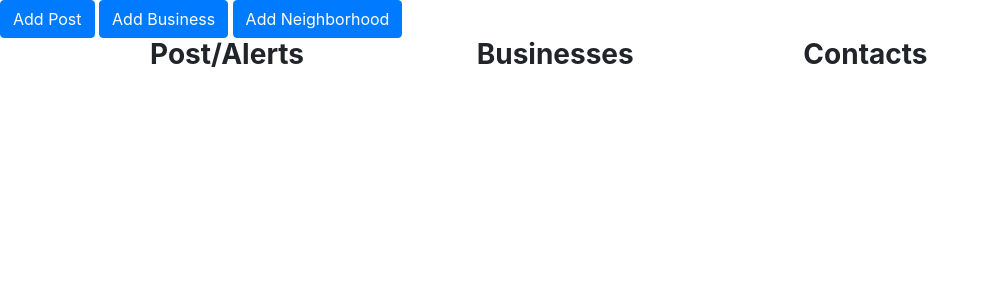
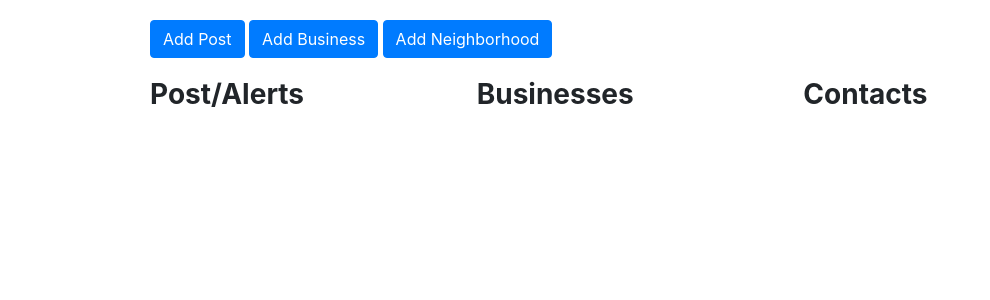
Before and after one commit to Joshua-Barawa/Django-IP4, a Django app: page /find-business/ in a window 1280 px wide. Shown: the part 72-372 px from the top of the page, without its empty margins (0-990 px from the left). Run offline with Django 4.2, Linux system fonts and the light colour scheme; the visitor is signed in with stand-in values (Sample User, id 1); some libraries are stand-ins or nearby versions.

Commit message:
added padding to buttons

```diff
--- a/app/static/css/index.css
+++ b/app/static/css/index.css
@@ -64,3 +64,8 @@ font-size:18px;
 .p-date{
 font-style:italic;
 }
+
+.b-section{
+padding-left:150px;
+margin:20px 0px;
+}
--- a/app/templates/html/index.html
+++ b/app/templates/html/index.html
@@ -4,8 +4,11 @@
  {% block css %}<link rel="stylesheet" href="{% static 'css/index.css' %}"> {% endblock %}
 
 {% block content %}
-
-
+<div class="b-section">
+<button href="/add-post/" class="btn btn-primary a-btn" data-toggle="modal" data-target="#exampleModal"> Add Post</button>
+<button class="btn btn-primary a-btn" data-toggle="modal" data-target="#exampleModal2">Add Business</button>
+<button type="button" class="btn btn-primary a-btn" data-toggle="modal" data-target="#exampleModal3"> Add Neighborhood</button>
+</div>
 
 <!--START OF ADD POST-->
 <div class="modal fade" id="exampleModal" tabindex="-1" role="dialog" aria-labelledby="exampleModalLabel" aria-hidden="true">
@@ -35,9 +38,7 @@
     </div>
   </div>
 </div>
-<button href="/add-post/" class="btn btn-primary a-btn" data-toggle="modal" data-target="#exampleModal">
-  Add Post
-</button>
+
 
 
 
@@ -70,7 +71,7 @@
     </div>
   </div>
 </div>
-<button class="btn btn-primary a-btn" data-toggle="modal" data-target="#exampleModal2">Add Business</button>
+
 
 
 
@@ -103,9 +104,7 @@
     </div>
   </div>
 </div>
-<button type="button" class="btn btn-primary a-btn" data-toggle="modal" data-target="#exampleModal3">
-  Add Neighborhood
-</button>
+
 
 <!--END OF ADD MODALS-->
 
```
